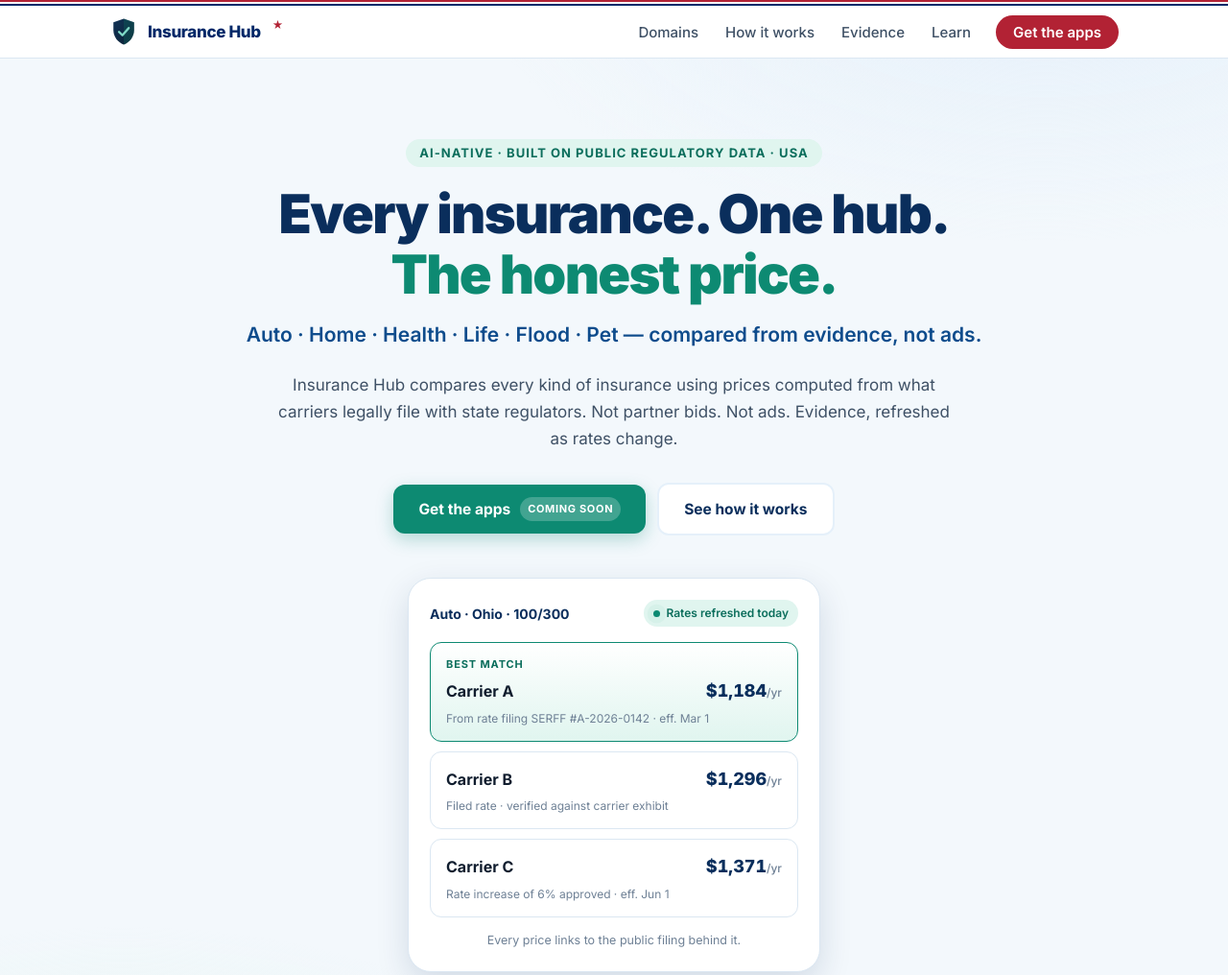
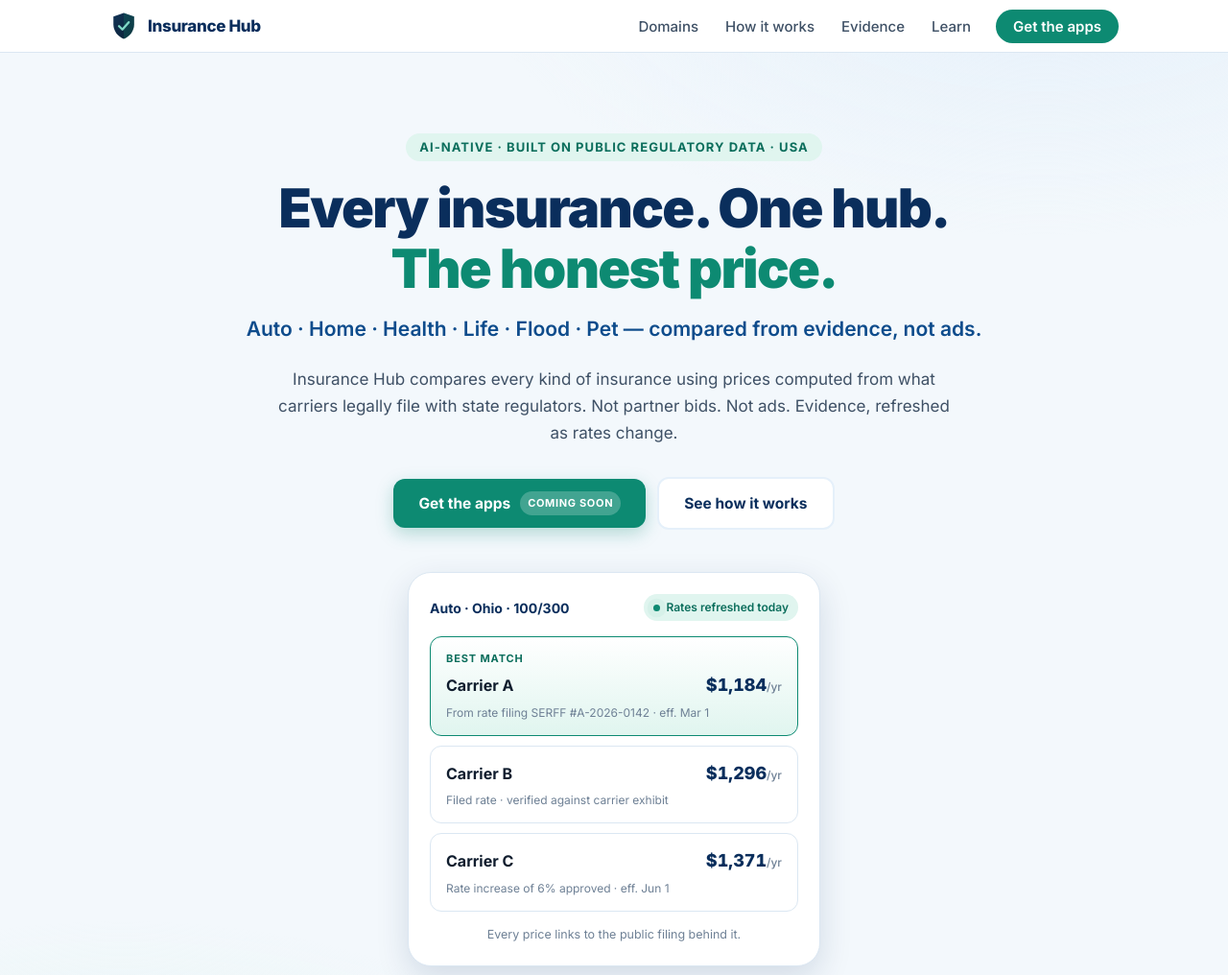
Before and after one commit to bpupadhyaya/insurance-site, a plain HTML site: page index.html in a window 1280 px wide. Shown: the top 1016 px of the page at 96% size. Drawn offline with Linux system fonts and the light colour scheme.

Commit message:
Revert "EXPERIMENT: American flag theme on top nav bar only"
This reverts commit 185fa491accf54b79aa65b826866331df4a331dc.

```diff
--- a/assets/css/style.css
+++ b/assets/css/style.css
@@ -394,25 +394,6 @@ footer { background: #0b3d2e; color: #cfe6db; padding: 52px 0 30px; font-size: 1
 .foot-legal { margin-top: 40px; padding-top: 20px; border-top: 1px solid rgba(255,255,255,.14); text-align: center; }
 .foot-legal p { color: #86ab99; font-size: 13px; }
 
-/* ---------- American flag nav theme (EXPERIMENT) ----------
-   To revert: remove class "nav-flag" from <nav> in index.html
-   and delete this block (or git revert the commit). */
-
-.nav-flag { position: sticky; }
-.nav-flag::before {
-    content: ""; display: block; height: 6px;
-    background: linear-gradient(180deg, #B22234 0 2px, #ffffff 2px 4px, #002868 4px 6px);
-}
-.nav-flag .brand { color: #002868; }
-.nav-flag .brand::after {
-    content: "★"; color: #B22234; font-size: 11px; margin-left: 2px;
-    align-self: flex-start; line-height: 1.6;
-}
-.nav-flag .nav-links a:hover { color: #002868; }
-.nav-flag .nav-links .nav-cta { background: #B22234; color: #fff; }
-.nav-flag .nav-links .nav-cta:hover { background: #8f1c2a; }
-.nav-flag .menu-btn span:not(.sr-only) { background: #002868; }
-
 /* ---------- Reveal animation ---------- */
 
 .reveal { opacity: 0; transform: translateY(18px); transition: opacity .6s ease, transform .6s ease; }
--- a/index.html
+++ b/index.html
@@ -15,13 +15,13 @@
 <link rel="preconnect" href="https://fonts.googleapis.com">
 <link rel="preconnect" href="https://fonts.gstatic.com" crossorigin>
 <link href="https://fonts.googleapis.com/css2?family=Inter:wght@400;500;600;700;800;900&display=swap" rel="stylesheet">
-<link rel="stylesheet" href="assets/css/style.css?v=7">
+<link rel="stylesheet" href="assets/css/style.css?v=6">
 </head>
 <body>
 
 <a class="skip" href="#main">Skip to content</a>
 
-<nav aria-label="Main" class="nav-flag">
+<nav aria-label="Main">
   <div class="nav-inner">
     <a href="./" class="brand">
       <img src="assets/img/favicon.svg" alt="" width="30" height="30">
```
